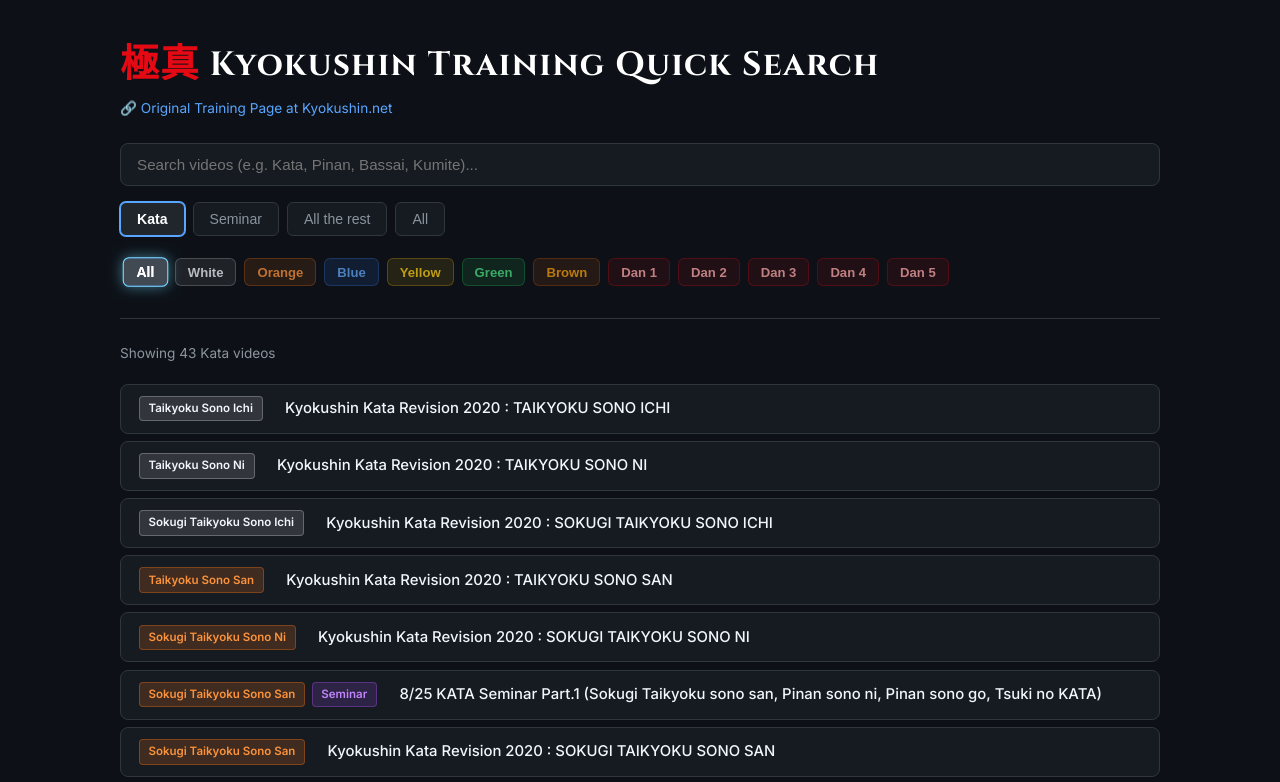
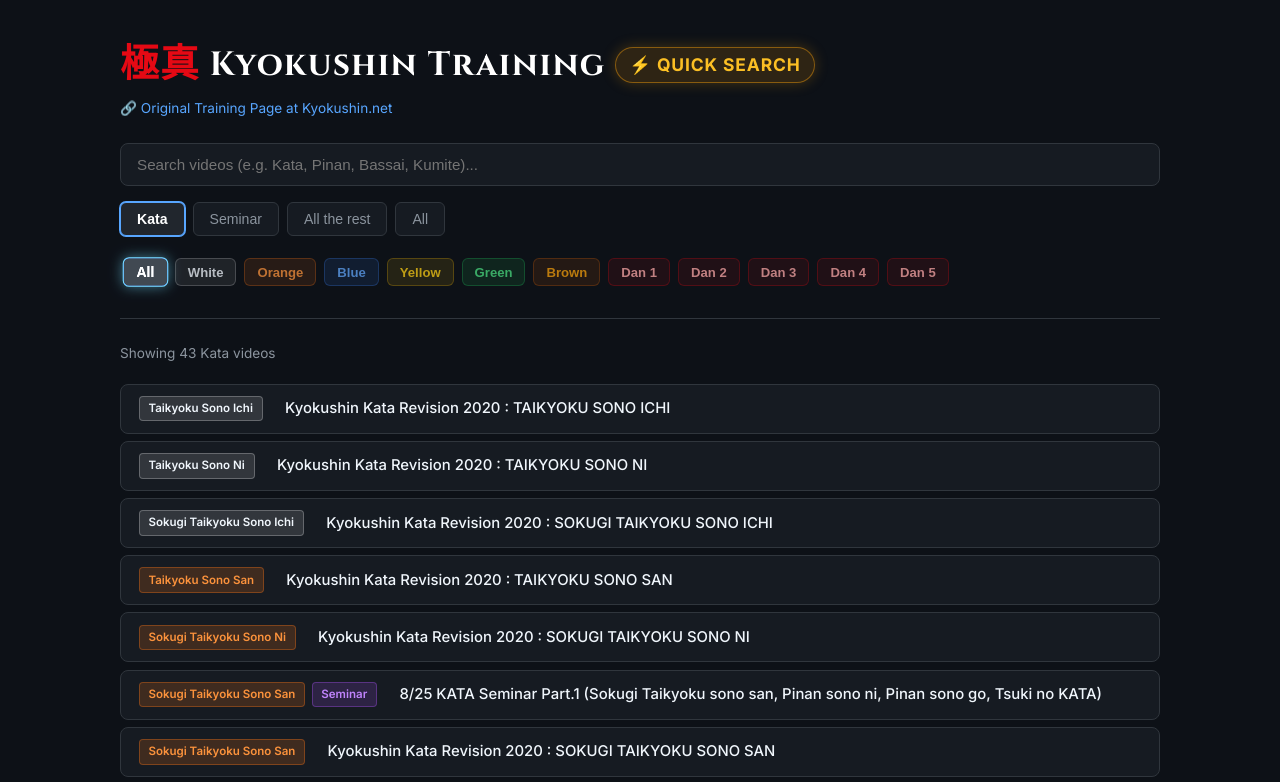
Before and after one commit to abugov/kyokusin-net-kata, a website: page index.html in a window 1280 px wide. Shown: the top 782 px of the page. Drawn offline with Linux system fonts and the light colour scheme.

Commit message:
feat(ui): lock in Option 1 Turbo Speed Pill for Quick Search

```diff
--- a/index.html
+++ b/index.html
@@ -98,6 +98,26 @@
       display: inline-flex;
     }
 
+    .qs-pill-turbo {
+      font-family: 'Inter', -apple-system, sans-serif;
+      font-size: 0.52em;
+      font-weight: 700;
+      text-transform: uppercase;
+      letter-spacing: 0.05em;
+      padding: 0.22em 0.75em;
+      border-radius: 9999px;
+      background: rgba(245, 158, 11, 0.14);
+      color: #fbbf24;
+      border: 1px solid rgba(245, 158, 11, 0.45);
+      box-shadow: 0 0 14px rgba(245, 158, 11, 0.25);
+      display: inline-flex;
+      align-items: center;
+      gap: 0.35rem;
+      vertical-align: middle;
+      white-space: nowrap;
+      flex-shrink: 0;
+    }
+
     .meta {
       color: var(--text-muted);
       font-size: 0.9rem;
@@ -588,7 +608,7 @@
     <header>
       <div class="header-top">
         <div>
-          <h1><span class="kanji">極真</span> Kyokushin Training Quick Search</h1>
+          <h1><span class="kanji">極真</span> Kyokushin Training <span class="qs-pill-turbo">⚡ Quick Search</span></h1>
 
           <a class="source-link" href="https://www.kyokushin.net/search-result?category=hesWJFxSJEaAHwfnbbSn&s=" target="_blank" rel="noopener noreferrer">
             🔗 Original Training Page at Kyokushin.net
```
Also changed, not shown: build_page.js (+21 -1 lines).
